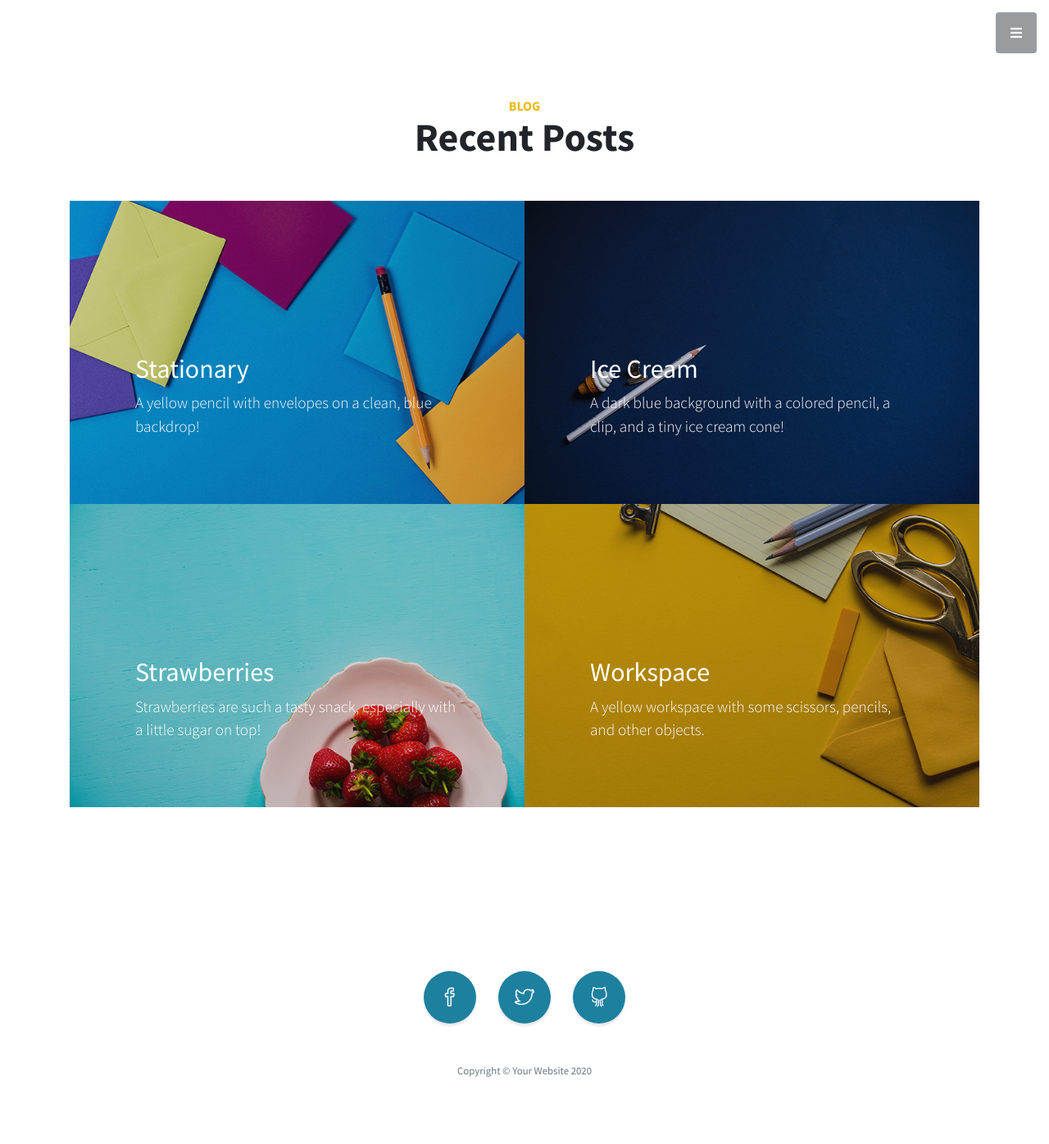
After one commit to Toka69/P5_PHP-blog, a PHP site: template templates/zposts.html.twig in a window 1280 px wide. The commit adds this page. Shown: the whole page at 82% size. Run offline with PHP 8.4, Linux system fonts and the light colour scheme; the template is opened without the code that fills it, so the values that code supplies are empty; some libraries are stand-ins or nearby versions.

Commit message:
wik: blog page

```diff
--- a/templates/base.html.twig
+++ b/templates/base.html.twig
@@ -32,22 +32,22 @@
   <nav id="sidebar-wrapper">
     <ul class="sidebar-nav">
       <li class="sidebar-brand">
-        <a class="js-scroll-trigger" href="#page-top">Start Bootstrap</a>
+        <div>Menu</div>
       </li>
       <li class="sidebar-nav-item">
-        <a class="js-scroll-trigger" href="#page-top">Home</a>
+        <a class="js-scroll-trigger" href="/#page-top">Accueil</a>
       </li>
       <li class="sidebar-nav-item">
-        <a class="js-scroll-trigger" href="#about">About</a>
+        <a class="js-scroll-trigger" href="#about">A propos</a>
       </li>
       <li class="sidebar-nav-item">
         <a class="js-scroll-trigger" href="#services">Services</a>
       </li>
       <li class="sidebar-nav-item">
-        <a class="js-scroll-trigger" href="#portfolio">Portfolio</a>
+        <a class="js-scroll-trigger" href="posts">Blog</a>
       </li>
       <li class="sidebar-nav-item">
-        <a class="js-scroll-trigger" href="#contact">Contact</a>
+        <a class="js-scroll-trigger" href="/#contact">Contact</a>
       </li>
     </ul>
   </nav>
--- /dev/null
+++ b/templates/zposts.html.twig
@@ -0,0 +1,61 @@
+{% extends 'base.html.twig' %}
+
+{% block content %}
+
+    <!-- Portfolio -->
+    <section class="content-section" id="portfolio">
+        <div class="container">
+            <div class="content-section-heading text-center">
+                <h3 class="text-secondary mb-0">Blog</h3>
+                <h2 class="mb-5">Recent Posts</h2>
+            </div>
+            <div class="row no-gutters">
+                <div class="col-lg-6">
+                    <a class="portfolio-item" href="#!">
+                        <div class="caption">
+                            <div class="caption-content">
+                                <div class="h2">Stationary</div>
+                                <p class="mb-0">A yellow pencil with envelopes on a clean, blue backdrop!</p>
+                            </div>
+                        </div>
+                        <img class="img-fluid" src="/img/portfolio-1.jpg" alt="">
+                    </a>
+                </div>
+                <div class="col-lg-6">
+                    <a class="portfolio-item" href="#!">
+                        <div class="caption">
+                            <div class="caption-content">
+                                <div class="h2">Ice Cream</div>
+                                <p class="mb-0">A dark blue background with a colored pencil, a clip, and a tiny ice cream cone!</p>
+                            </div>
+                        </div>
+                        <img class="img-fluid" src="/img/portfolio-2.jpg" alt="">
+                    </a>
+                </div>
+                <div class="col-lg-6">
+                    <a class="portfolio-item" href="#!">
+                        <div class="caption">
+                            <div class="caption-content">
+                                <div class="h2">Strawberries</div>
+                                <p class="mb-0">Strawberries are such a tasty snack, especially with a little sugar on top!</p>
+                            </div>
+                        </div>
+                        <img class="img-fluid" src="/img/portfolio-3.jpg" alt="">
+                    </a>
+                </div>
+                <div class="col-lg-6">
+                    <a class="portfolio-item" href="#!">
+                        <div class="caption">
+                            <div class="caption-content">
+                                <div class="h2">Workspace</div>
+                                <p class="mb-0">A yellow workspace with some scissors, pencils, and other objects.</p>
+                            </div>
+                        </div>
+                        <img class="img-fluid" src="/img/portfolio-4.jpg" alt="">
+                    </a>
+                </div>
+            </div>
+        </div>
+    </section>
+
+{% endblock %}
```
Also changed, not shown: src/Controller/BlogController.php (+11 -2 lines), src/PostsManager.php (+8 -0 lines), templates/posts.html.twig (+5 -61 lines).
